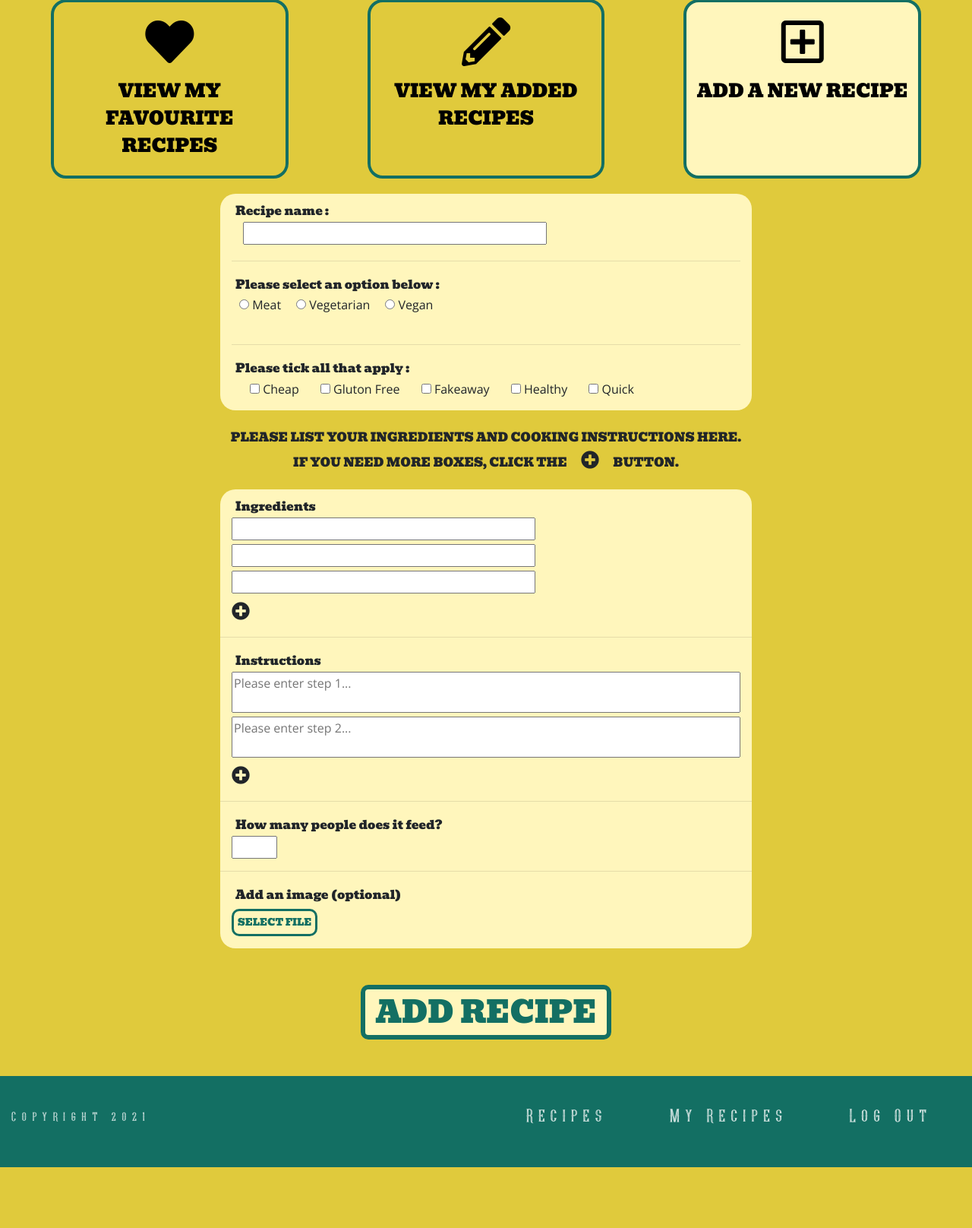
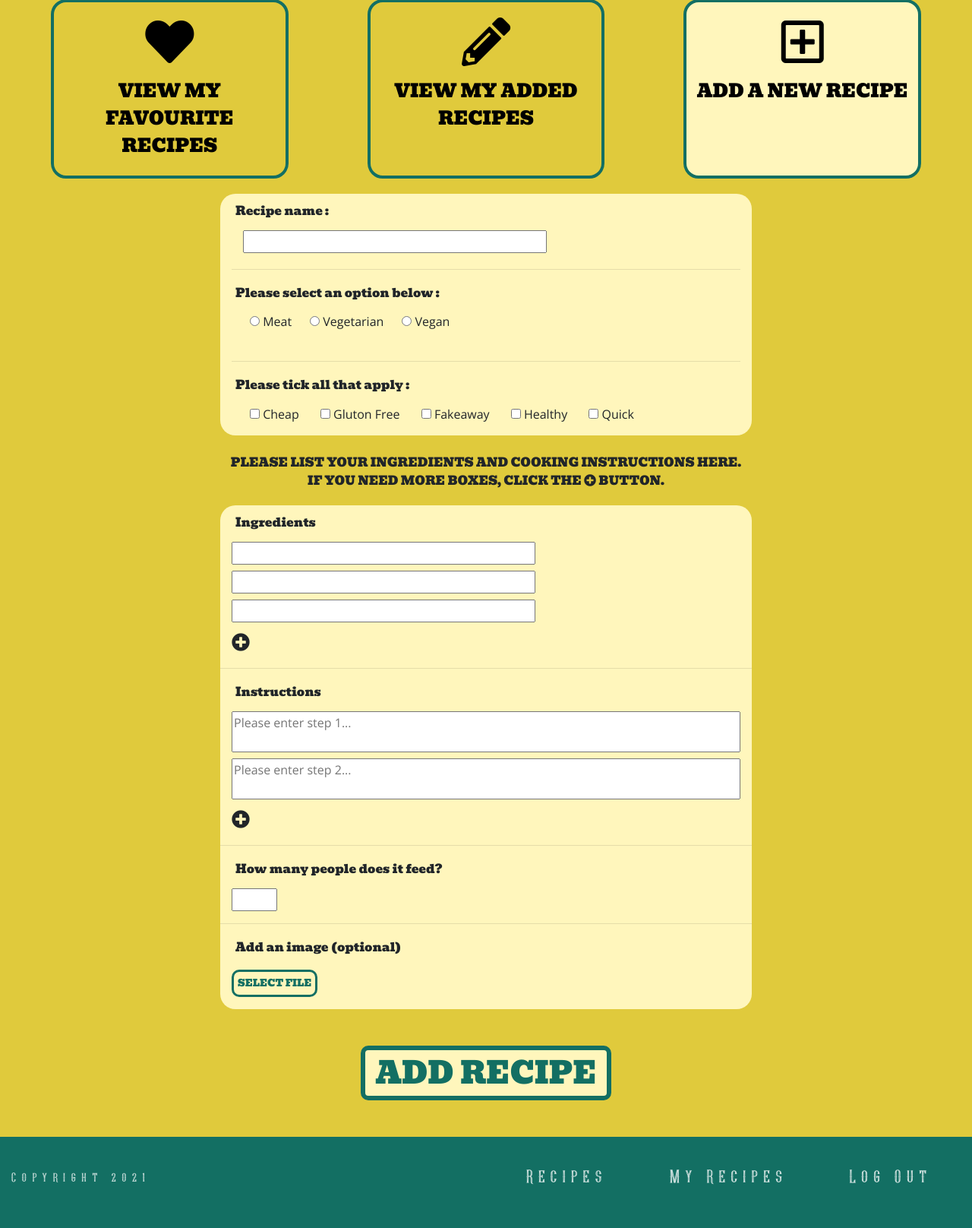
Before and after one commit to richardthorp/rodeo, a Flask app: page /add_recipe in a window 1280 px wide. Shown: the part 285-1901 px from the top of the page at 76% size. Before the commit the page ends 1821 px from the top, so only its background shows below. Run offline with Flask 2, Linux system fonts and the light colour scheme; the visitor is signed in with stand-in values (Sample User, id 1); some libraries are stand-ins or nearby versions.

Commit message:
Add spacing to form elements

```diff
--- a/static/css/style.css
+++ b/static/css/style.css
@@ -606,7 +606,7 @@ nav {
 .recipe-type-radio ul li {
     list-style: none;
     display: inline;
-    padding: 0 10px;
+    padding-left: 24px;
     font-family: 'Open Sans';
 }
 
--- a/templates/add_recipe.html
+++ b/templates/add_recipe.html
@@ -38,7 +38,7 @@
         <div class="col-12">
             <div class="row">
                 <div class="col-12">
-                    <h6 class="form-details">Recipe name :</h6>
+                    <h6 class="form-details mb-3">Recipe name :</h6>
                     <div class="col">
                         {{ form.recipe_name(class="form-input small-input") }}
                     </div>
@@ -47,7 +47,7 @@
             <hr>
             <div class="row">
                 <div class="col-12">
-                    <h6 class="form-details">Please select an option below :</h6>
+                    <h6 class="form-details mb-3">Please select an option below :</h6>
                     <div class="recipe-type-radio">
                         {{ form.recipe_type() }}
                     </div>
@@ -56,7 +56,7 @@
             <hr>
             <div class="row">
                 <div class="col-12 mb-2">
-                    <h6 class="form-details">Please tick all that apply :</h6>
+                    <h6 class="form-details mb-3">Please tick all that apply :</h6>
                     <div class="recipe-type-filters">
                         <div class="filter-option">
                             {{ form.cheap_checkbox() }}
@@ -84,17 +84,16 @@
         </div>
     </div>
     <p class="sub-header mt-3 mt-lg-4 text-center">Please list your ingredients and cooking instructions here.<br>
-        If you need more boxes, click the <span class="add-row-btn col-12"><i class="fas fa-plus-circle"></i></span>
-        button.</p>
+        If you need more boxes, click the <i class="fas fa-plus-circle"></i> button.</p>
 
     <div class="rounded-container form-container mx-auto">
         <!-- INGREDIENTS AND QUANTITY -->
         <div class="row mx-auto pt-2">
             <div class="col-12 ingredients-container">
-                <h6 class="text-left form-details">Ingredients</h6>
-                {{ form.ingredient_1(class="form-input small-input") }}
-                {{ form.ingredient_2(class="form-input small-input") }}
-                {{ form.ingredient_3(class="form-input small-input") }}
+                <h6 class="text-left form-details mb-3">Ingredients</h6>
+                {{ form.ingredient_1(class="form-input small-input mb-2") }}
+                {{ form.ingredient_2(class="form-input small-input mb-2") }}
+                {{ form.ingredient_3(class="form-input small-input mb-2") }}
             </div>
             <div class="add-row-btn col-12">
                 <i id="add-ingredient-button" class="fas fa-plus-circle"></i>
@@ -104,9 +103,9 @@
         <!-- INSTRUCTIONS -->
         <div class="row mx-auto">
             <div class="col-12 instructions-container">
-                <h6 class="text-left form-details">Instructions</h6>
-                {{ form.instruction_1(class="form-input auto-resize") }}
-                {{ form.instruction_2(class="form-input auto-resize") }}
+                <h6 class="text-left form-details mb-3">Instructions</h6>
+                {{ form.instruction_1(class="form-input auto-resize mb-2") }}
+                {{ form.instruction_2(class="form-input auto-resize mb-2") }}
             </div>
             <div class="add-row-btn col-12">
                 <i id="add-instruction-button" class="fas fa-plus-circle"></i>
@@ -116,14 +115,14 @@
         <!-- HOW MANY PEOPLE / IMAGE UPLOAD / ADD BUTTON ROW -->
         <div class="row mx-auto">
             <div class="col-12">
-                <h6 class="form-details">How many people does it feed?</h6>
+                <h6 class="form-details mb-3">How many people does it feed?</h6>
                 {{ form.feeds(class="number-input text-center") }}
             </div>
         </div>
         <hr>
         <div class="row mx-auto">
             <div class="col-12 mb-2">
-                <h6 class="form-details">Add an image (optional)</h6>
+                <h6 class="form-details mb-3">Add an image (optional)</h6>
                 {{ form.picture_upload(class="hidden-input") }}
                 <label for="picture_upload" class="custom-button select-file-button mt-1 mb-2">Select File</label>
                 <span id="selected-file"></span>
```
